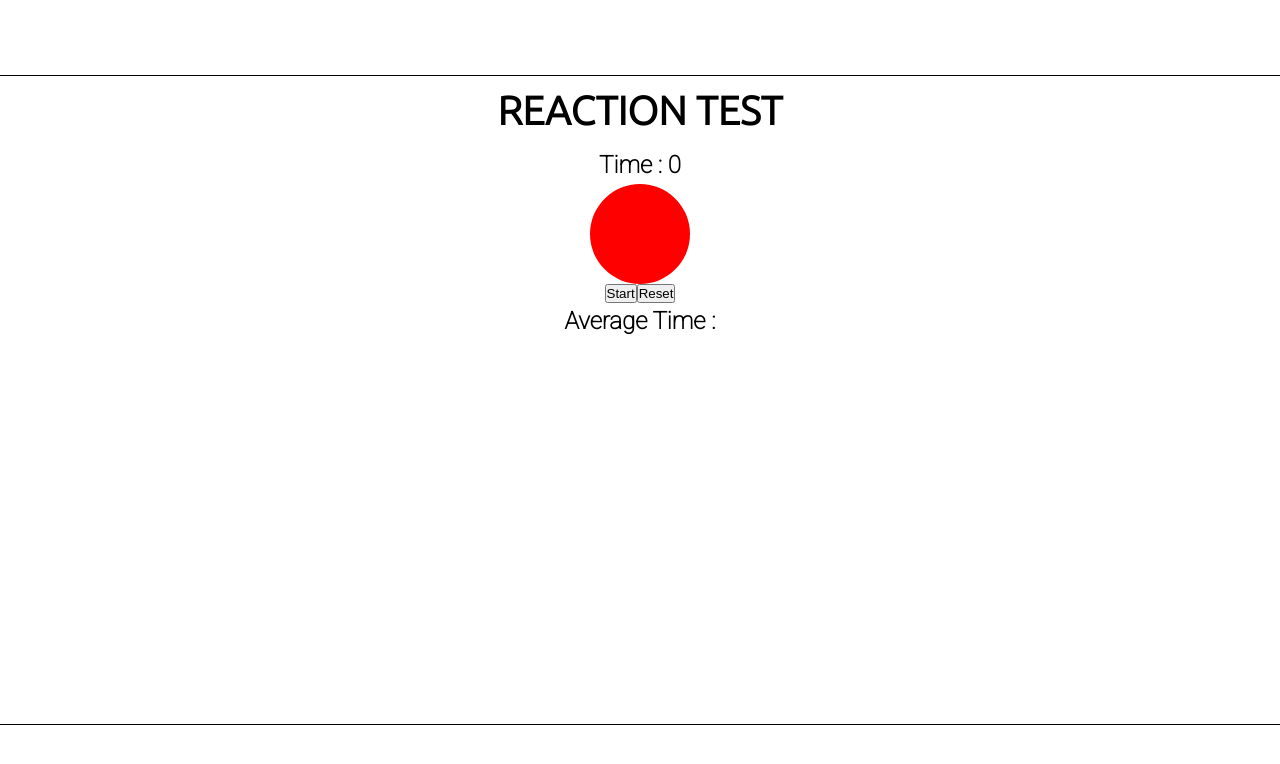
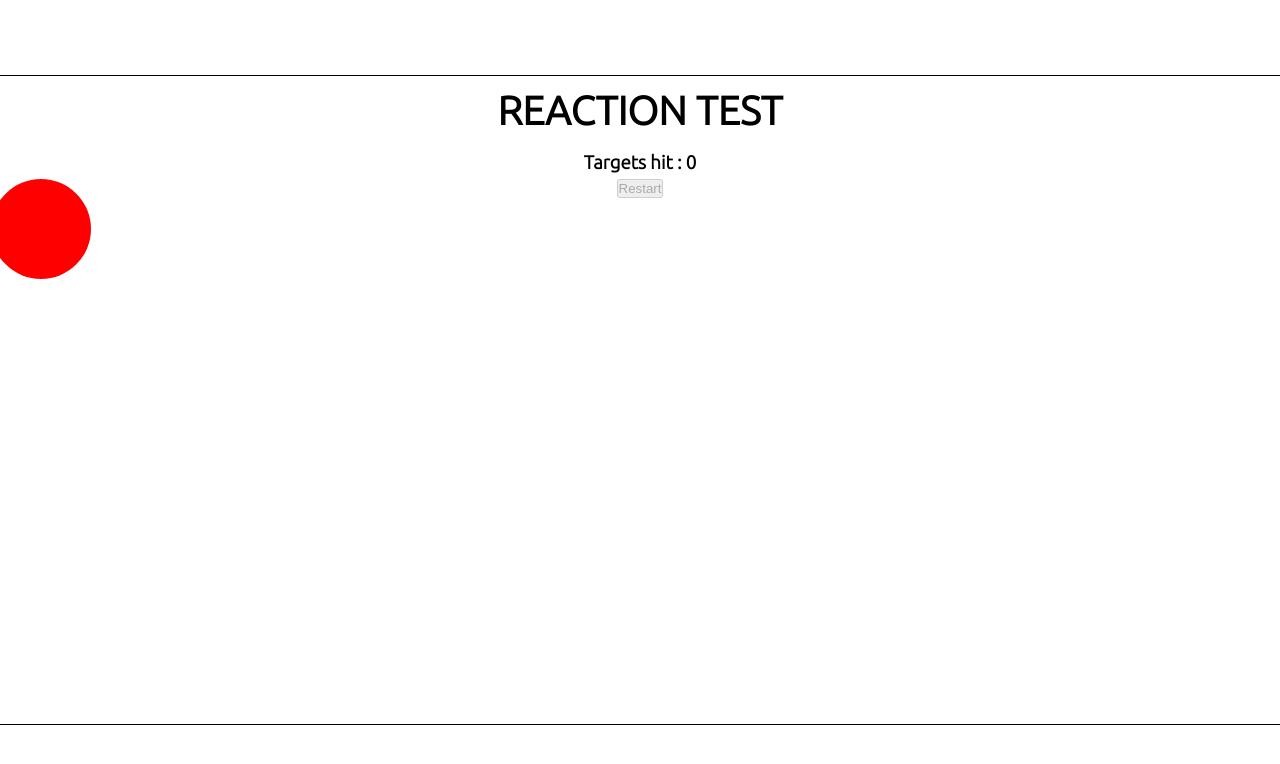
Before and after one commit to qUB3r-001/Reaction-Game, a Vue app: page / in a window 1280 px wide. Shown: the top 764 px of the page. Built offline with nearby package versions, Linux system fonts and the light colour scheme.

Commit message:
fixed the reset button disabling

```diff
--- a/src/App.vue
+++ b/src/App.vue
@@ -1,18 +1,18 @@
 <template>
   <div id="app">
     <h1>REACTION TEST</h1>
-    <Target />
-    <!-- <Reflex /> -->
+    <!-- <Target /> -->
+    <Reflex />
   </div>
 </template>
 
 <script>
-  import Target from "./components/Target";
-  //import Reflex from "./components/Reflex";
+  // import Target from "./components/Target";
+  import Reflex from "./components/Reflex";
 
   export default {
     name: "App",
-    components: { Target },
+    components: { Reflex },
   };
 </script>
 
--- a/src/components/Reflex.vue
+++ b/src/components/Reflex.vue
@@ -40,6 +40,7 @@
         document.getElementById("target").style.setProperty("margin-top", 0);
         document.getElementById("target").style.setProperty("margin-left", 0);
         this.missed = false;
+        this.disable = true;
       },
       missClick(e) {
         if (e.target.id === "board") {
```
